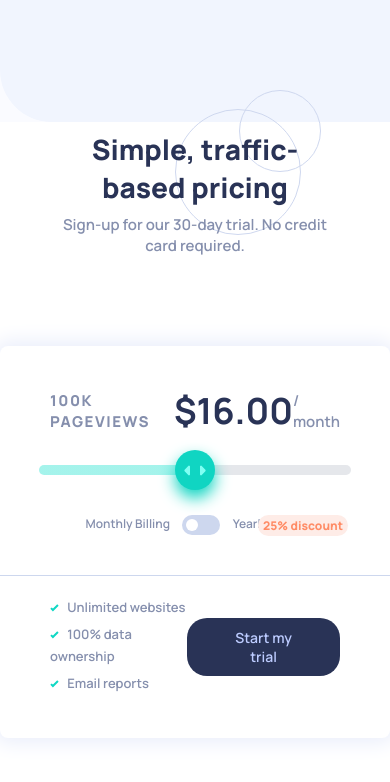
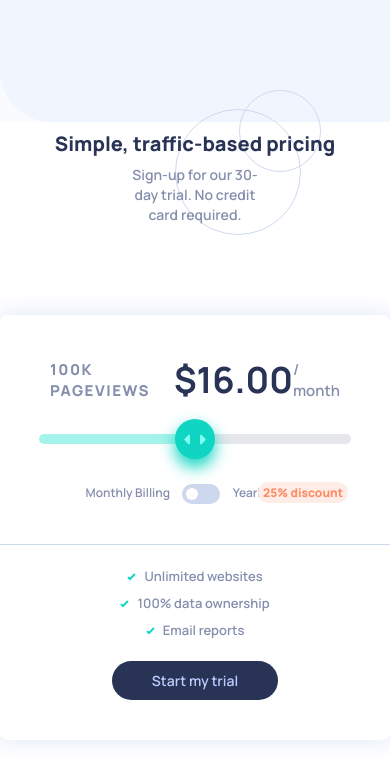
Before and after one commit to 4rch1tT/interactive-pricing-component-FM, a plain HTML site: page index.html in a window 390 px wide. Drawn offline with Linux system fonts and the light colour scheme.

Commit message:
small updates on mobile screens

```diff
--- a/style.css
+++ b/style.css
@@ -226,6 +226,7 @@ input[type="range"]::-moz-range-thumb {
 
 #discount {
   position: absolute;
+  top: -2px;
   right: 42px;
   font-weight: 800;
   background-color: hsl(14, 92%, 95%);
@@ -321,3 +322,28 @@ input[type="range"]::-moz-range-thumb {
   font-weight: 700;
   color: hsl(227, 35%, 25%);
 }
+
+@media (max-width:600px){
+  h1 {
+  font-size: 20px;
+  color: hsl(227, 35%, 25%);
+  font-weight: 800;
+}
+
+.container-p1 p {
+  font-size: 14px;
+  color: hsl(225, 20%, 60%);
+  padding: 0px 80px;
+  line-height: 20px;
+  margin-top: 8px;
+  font-weight: 600;
+}
+
+  .trial-details{
+    display: flex;
+    flex-direction: column;
+    align-items: center;
+    gap: 16px;
+    text-align: center;
+  }
+}
```
